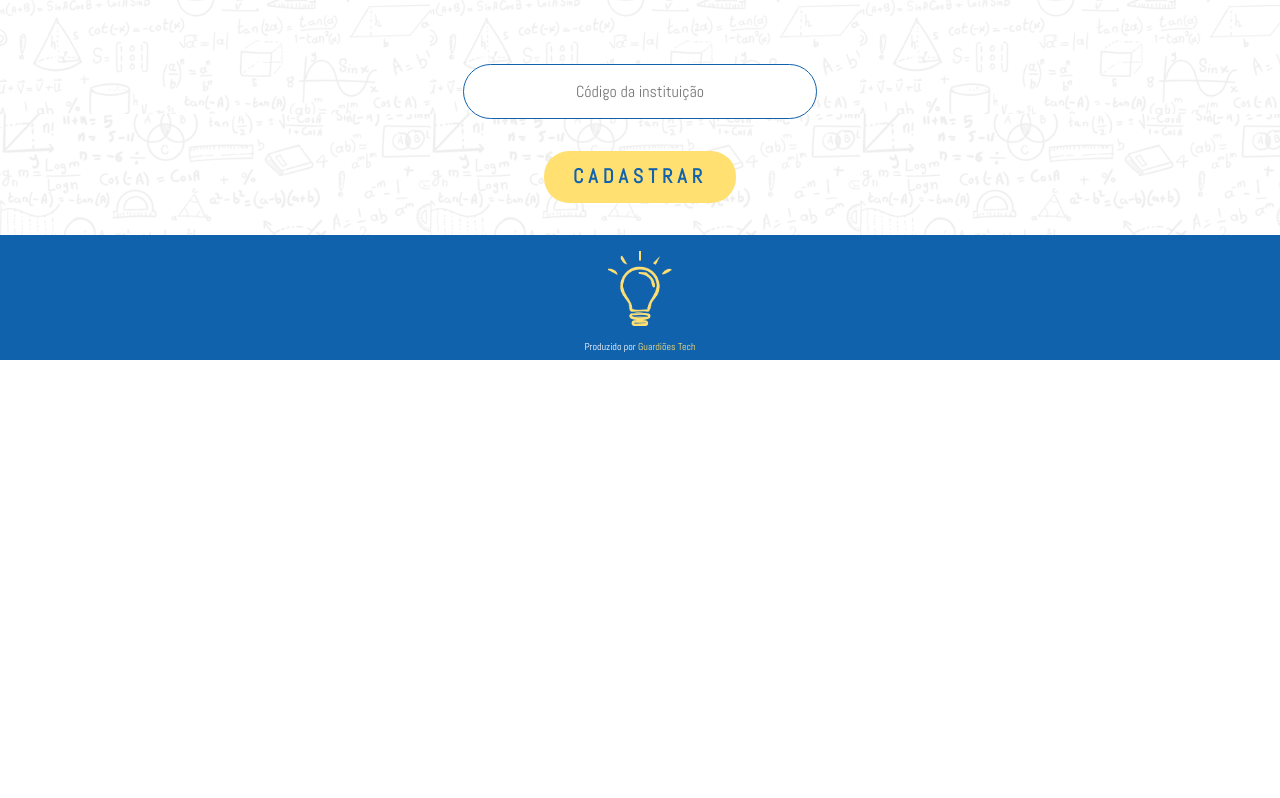
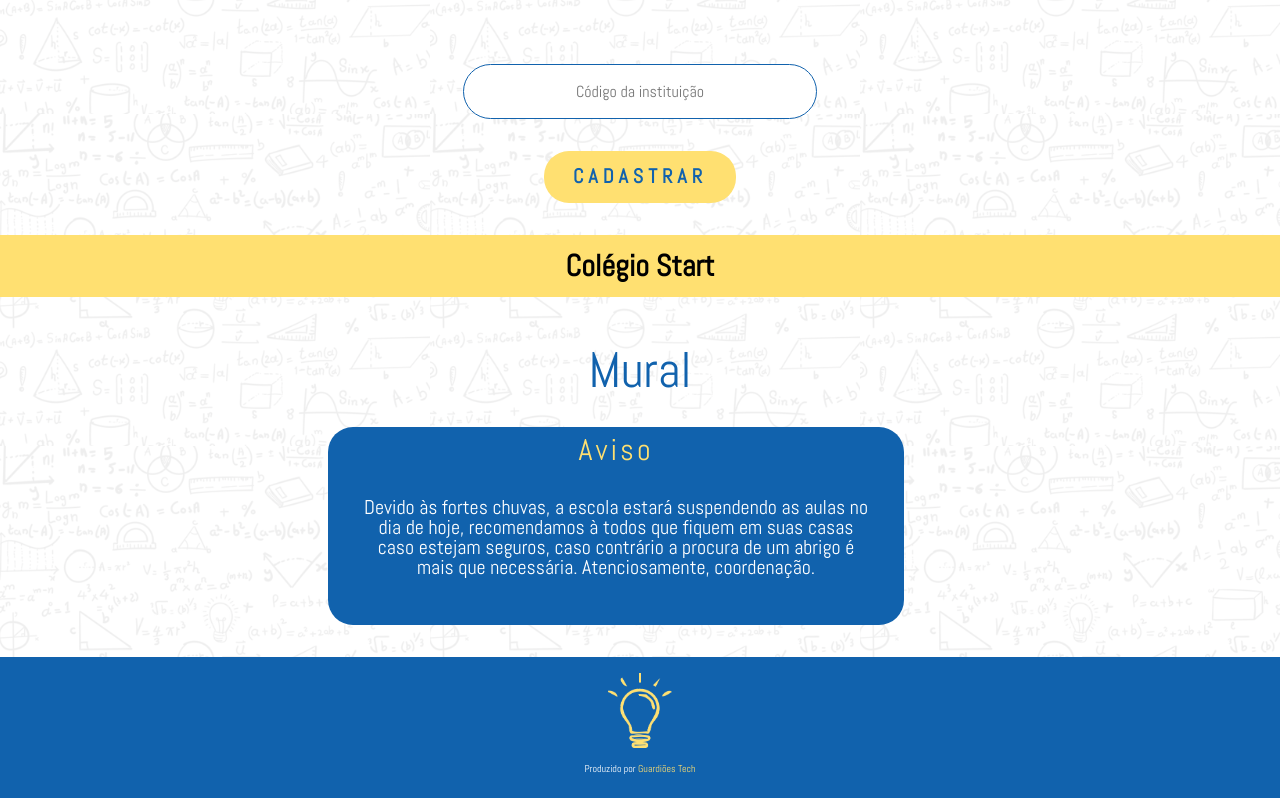
Before and after one commit to Burmon/Lumni, a React (Create React App) app: page /homealuno in a window 1280 px wide. Shown: the part 601-1399 px from the top of the page. Before the commit the page ends 961 px from the top, so only its background shows below. Built offline with nearby package versions, Linux system fonts and the light colour scheme.

Commit message:
ultimas alterações

```diff
--- a/src/pages/Home/HomeAluno.js
+++ b/src/pages/Home/HomeAluno.js
@@ -38,6 +38,23 @@ function HomeAluno(){
             <button type="submit" onClick="#">Cadastrar</button>
             </div>
 
+            <h1 className={styles.titulo_colegio}> Colégio Start</h1>
+            <div className={styles.mural_container}>
+
+            <h2>Mural</h2>
+                <section className={styles.card_mural}>
+
+                    <section className={styles.mural_micro}>
+                        <h3>Aviso</h3>
+                        <h4>Devido às fortes chuvas, a escola estará suspendendo as aulas
+                            no dia de hoje, recomendamos à todos que fiquem em suas casas
+                            caso estejam seguros, caso contrário a procura de um abrigo é
+                            mais que necessária. Atenciosamente, coordenação.
+                        </h4>
+                    </section>
+                </section>
+            </div>
+
 
             <div className={styles.footer}>
 
--- a/src/pages/Home/HomeAluno.module.css
+++ b/src/pages/Home/HomeAluno.module.css
@@ -86,8 +86,53 @@
         transition: all .4s;
 
     }
+    .titulo_colegio{
+      text-align: center;
+      padding: 1rem;
+      width: 91,2%;
+      background-color: #FFE071;
+      margin-bottom: 3rem;
+      font-size: 30px;
+      font-weight: bold;
+    }
 
+    .mural_container h2{
+      color: #1162AD;
+      font-family: "Abel";
+      font-size: 50px;
+      text-align: center;
+    }
 
+    .mural_micro{
+    display: flex;
+    justify-content: center;
+    flex-direction: column;
+    align-items: center;
+    background-color: #1162AD;
+    width: 70%;
+    border-radius: 25px;
+    margin-bottom: 2rem;
+    margin-left: 1.5rem;
+    padding-left: 2rem ;
+    padding-right: 2rem ;
+
+    font-family: "Abel";
+    padding-top: .5rem;
+    }
+
+    .mural_micro h3{
+      margin-bottom: 2rem;
+    color: #FFE071;
+    text-align: center;
+    font-size: 30px;
+    }
+
+    .mural_micro h4{
+      color:#FFFFFF;
+      margin-bottom: 3rem;
+      text-align: center;
+      font-size: 20px;
+    }
 
   .footer{
     background-color: #1162AD;
@@ -95,6 +140,7 @@
     justify-content:center;
     align-items: center;
     flex-direction: column;
+    padding-bottom: 1rem;
 }
 
 #img_footer{
@@ -174,5 +220,10 @@
 
 }
 
+.mural_micro{
+  width:40%;
+  margin-left: 20.5rem;
+}
+
 
 }
```
